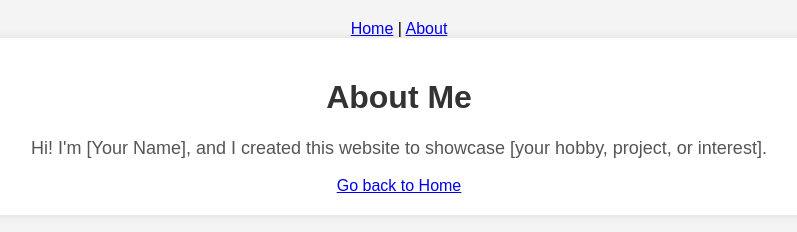
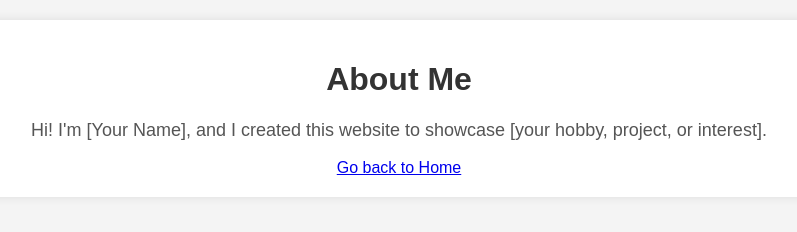
Before and after one commit to Wil8337/wil8337.github.io, a plain HTML site: page about.html in a window 1280 px wide. Shown: the whole page, without its empty margins (241-1038 px from the left). Drawn offline with Linux system fonts and the light colour scheme.

Commit message:
Update about.html

```diff
--- a/about.html
+++ b/about.html
@@ -7,15 +7,6 @@
      <link rel="stylesheet" href="style.css">
  </head>
  <body>
-    <!-- Header with navigation links -->
-    <header>
-        <nav>
-            <a href="index.html">Home</a> |
-            <a href="about.html">About</a> <!-- Link to About page -->
-        </nav>
-    </header>
-
-    <!-- Main content section -->
      <div class="container">
          <h1>About Me</h1>
          <p>Hi! I'm [Your Name], and I created this website to showcase [your hobby, project, or interest].</p>
```
Lines whose indentation alone changed are shown as unchanged.
